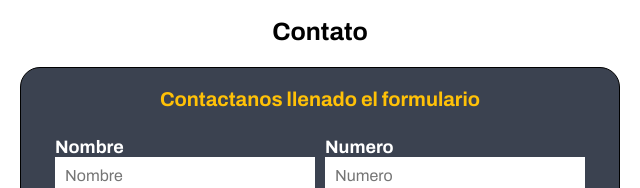
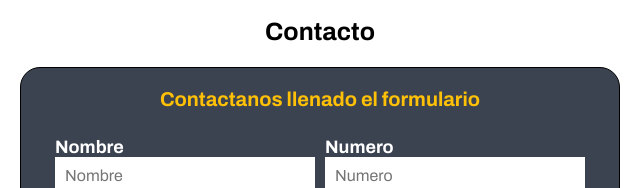
Before and after one commit to JonathanECH/Freelancer_Inicio, a plain HTML site: page index.html in a window 1280 px wide. Shown: the part 923-1111 px from the top of the page, 320-960 px from the left. Drawn offline with Linux system fonts and the light colour scheme; a web font is replaced by a local one.

Commit message:
Le corregis una falta de ortografia y el texto del boton de contactar lo centre en la vista de dispositivos moviles

```diff
--- a/css/styles.css
+++ b/css/styles.css
@@ -155,6 +155,7 @@ body {
     padding: 1rem;
     border-radius: 0.5rem;
     margin-top: 1rem;
+    text-align: center;
     text-transform: uppercase;
     text-decoration: none;
     font-weight: 700;
--- a/index.html
+++ b/index.html
@@ -128,7 +128,7 @@
             </section>
         </div>
         <!-- Sección de contacto -->
-        <h2>Contato</h2>
+        <h2>Contacto</h2>
         <section name="Contactar" id="Contactar">
             <form class="formulario" action="">
                 <fieldset>
```
